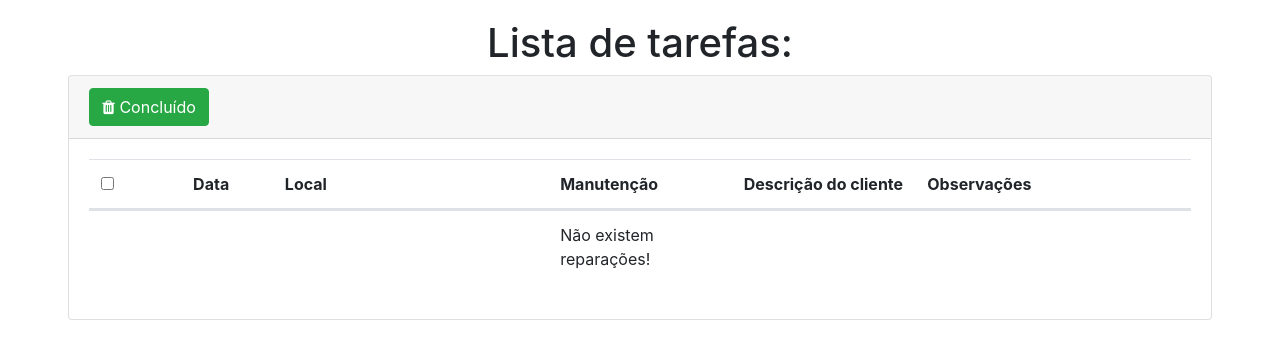
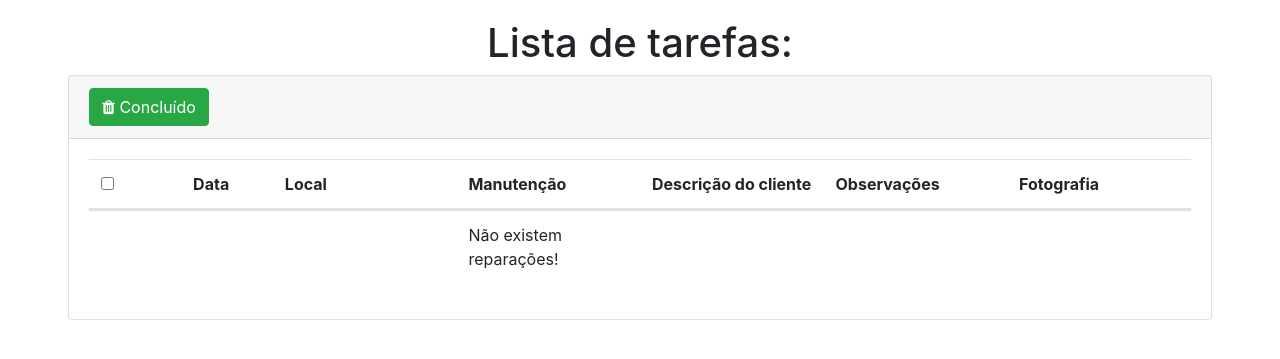
Before and after one commit to diogofamiliar/ProjetoFinal, a PHP site: page /scenes/tecnico/tarefas.php in a window 1280 px wide. Shown: the part 61-420 px from the top of the page. Run offline with PHP 8.4, Linux system fonts and the light colour scheme; data that the repository does not hold is empty; some libraries are stand-ins or nearby versions.

Commit message:
fotos tecnicos

```diff
--- a/scenes/tecnico/tarefas.php
+++ b/scenes/tecnico/tarefas.php
@@ -63,15 +63,16 @@ if(isset($_SESSION['nome_grupo'])=='inquilino' && isset($_SESSION['id_utilizador
               <tr class="d-flex">
                 <th class="col-1"><input type="checkbox" id="checkAll"/></th>
                 <th class="col-1">Data</th>
-                <th class="col-3">Local</th>
+                <th class="col-2">Local</th>
                 <th class="col-2">Manutenção</th>
                 <th class="col-2">Descrição do cliente</th>
-                <th class="col-3">Observações</th>
+                <th class="col-2">Observações</th>
+                <th class="col-2">Fotografia</th>
               </tr>
             </thead>
             <tbody>
             <?php
-              $sql =    "SELECT manutencao.id_manutencao as id_manutencao, tipo_manutencao.descricao as tipo_manutencao, incidente.id_zona, zona.morada as morada, zona.nome as entrada, manutencao.id_tipo_manutencao, manutencao.data_planeada as data_planeada, manutencao.observacoes as observacoes, incidente.descricao as descricao
+              $sql =    "SELECT caminho, manutencao.id_manutencao as id_manutencao, tipo_manutencao.descricao as tipo_manutencao, incidente.id_zona, zona.morada as morada, zona.nome as entrada, manutencao.id_tipo_manutencao, manutencao.data_planeada as data_planeada, manutencao.observacoes as observacoes, incidente.descricao as descricao
                           FROM manutencao
                           INNER JOIN incidente_manutencao
                           ON manutencao.id_manutencao=incidente_manutencao.id_manutencao
@@ -81,8 +82,11 @@ if(isset($_SESSION['nome_grupo'])=='inquilino' && isset($_SESSION['id_utilizador
                           ON zona.id_zona=incidente.id_zona
                           INNER JOIN tipo_manutencao
                           ON tipo_manutencao.id_tipo_manutencao=manutencao.id_tipo_manutencao
+                          INNER JOIN fotografia
+                          ON fotografia.id_incidente=incidente.id_incidente
                           WHERE manutencao.data_conclusao IS NULL
                           ORDER BY data_planeada ASC";
+
               $resultset = $conn->query($sql);
               if ($resultset->num_rows > 0) {
               while($rows = mysqli_fetch_assoc($resultset)) {
@@ -90,10 +94,11 @@ if(isset($_SESSION['nome_grupo'])=='inquilino' && isset($_SESSION['id_utilizador
             <tr class="d-flex">
                 <td class="col-1"><input type="checkbox" name="id_manutencao[]" value="<?php echo $rows['id_manutencao']; ?>" multiple></td>
                 <td class="col-1"><?php echo utf8_encode($rows["data_planeada"]); ?></td>
-                <td class="col-3"><?php echo utf8_encode($rows["entrada"]);?><br><?php echo utf8_encode($rows["morada"]);?></td>
+                <td class="col-2"><?php echo utf8_encode($rows["entrada"]);?><br><?php echo utf8_encode($rows["morada"]);?></td>
                 <td class="col-2"><?php echo utf8_encode($rows["tipo_manutencao"]); ?></td>
                 <td class="col-2"><?php echo utf8_encode($rows["observacoes"]);?></td>
-                <td class="col-3"><?php echo utf8_encode($rows["descricao"]);?></td>
+                <td class="col-2"><?php echo utf8_encode($rows["descricao"]);?></td>
+                <td class="col-2"><a href="\ProjetoFinal\uploads\<?php echo $rows['caminho'];?>"><img  name="fotos" style="width: 90px; height: 90px;" title="foto" src="\ProjetoFinal\uploads\<?php echo $rows['caminho'];?>"></td>
             </tr>
             <?php
               }}else{
@@ -101,10 +106,11 @@ if(isset($_SESSION['nome_grupo'])=='inquilino' && isset($_SESSION['id_utilizador
             <tr class="d-flex">
                 <td class="col-1"></td>
                 <td class="col-1"></td>
-                <td class="col-3"></td>
+                <td class="col-2"></td>
                 <td class="col-2">Não existem reparações!</td>
                 <td class="col-2"></td>
-                <td class="col-3"></td>
+                <td class="col-2"></td>
+                <td class="col-2"></td>
             </tr>
 
             <?php
```
Lines whose indentation alone changed are shown as unchanged.
